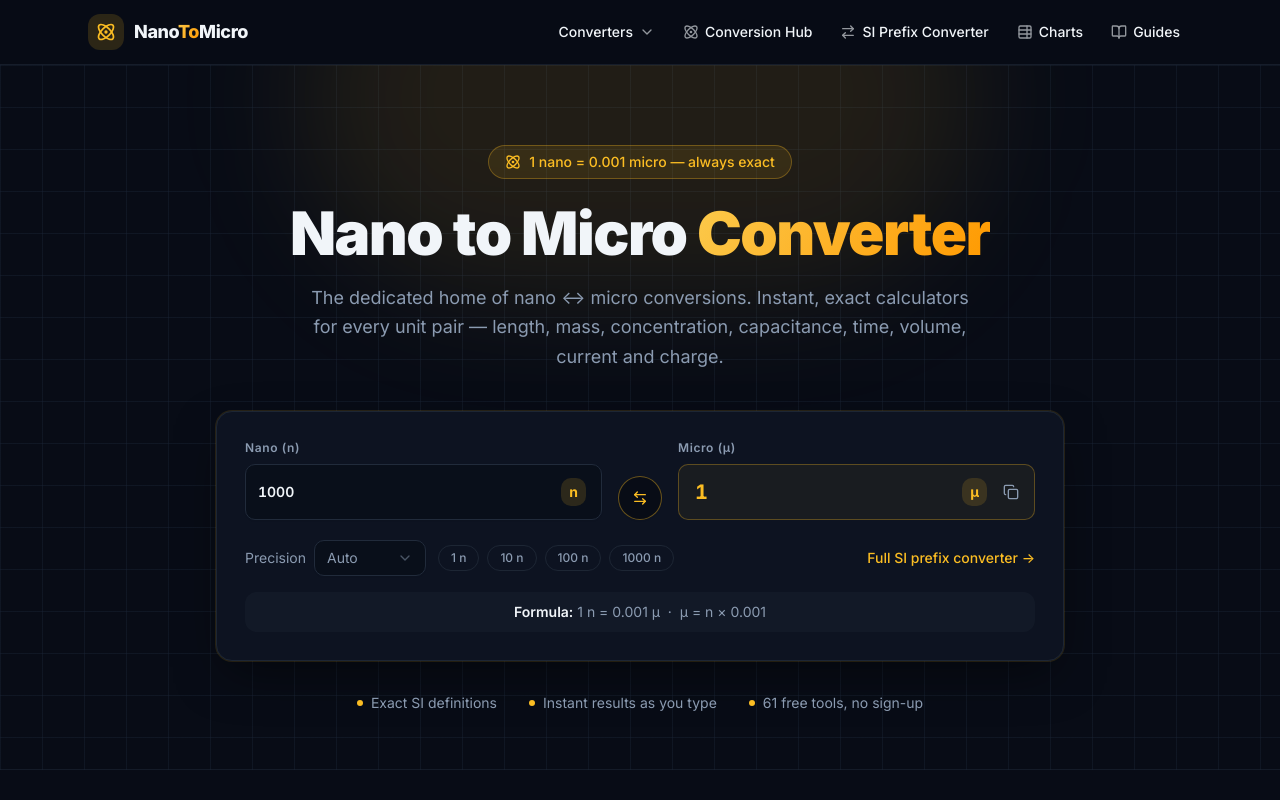
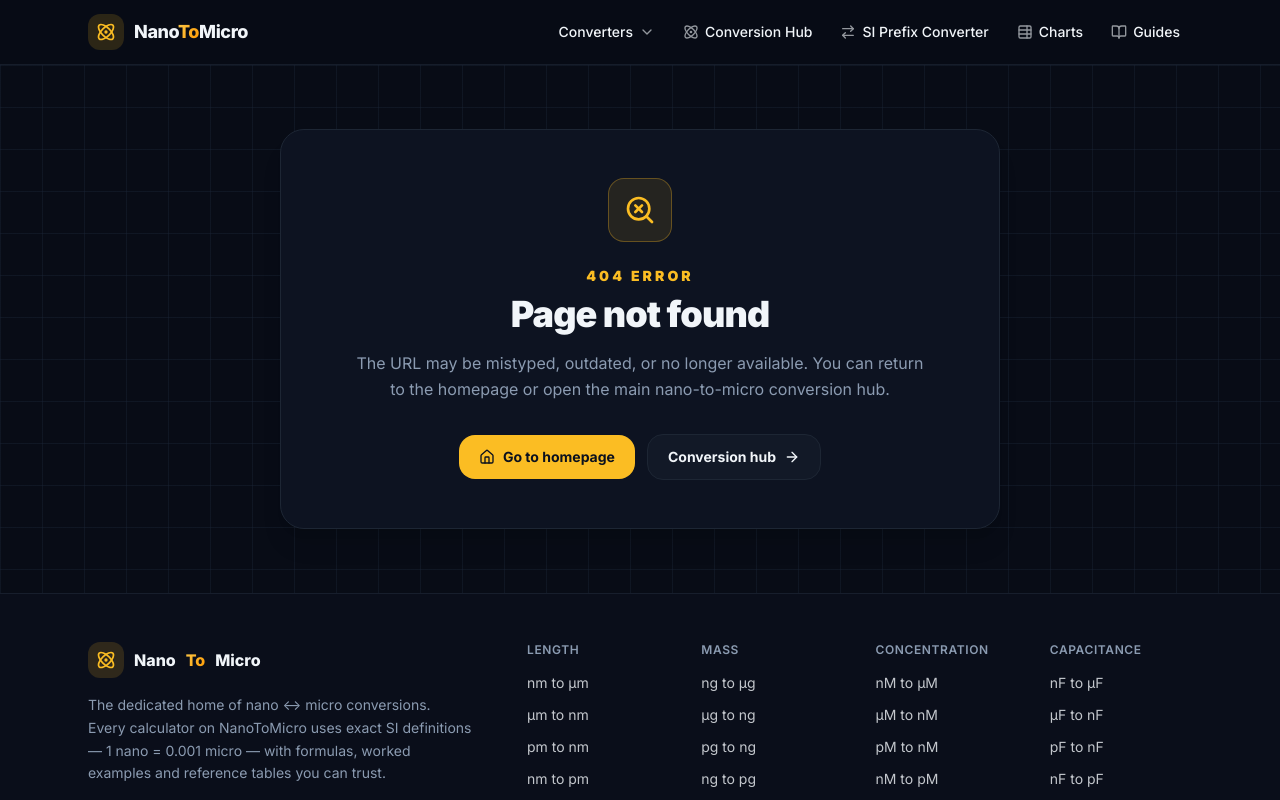
Before and after one commit to maryam-2021/NanoToMicro, a React (Vite) app in the folder app/: page /1 in a window 1280 px wide. Before the commit this address led to /. Shown: the top 800 px of the page. Built offline with nearby package versions, Linux system fonts and the light colour scheme.

Commit message:
Use guarded converter route

```diff
--- a/app/src/App.tsx
+++ b/app/src/App.tsx
@@ -2,7 +2,7 @@ import { useEffect } from 'react';
 import { Routes, Route, Navigate, useLocation } from 'react-router';
 import { Layout } from '@/components/Layout';
 import Home from '@/pages/Home';
-import ConverterPage from '@/pages/ConverterPage';
+import ConverterRoute from '@/pages/ConverterRoute';
 import PrefixConverterPage from '@/pages/PrefixConverterPage';
 import ChartsPage from '@/pages/ChartsPage';
 import GuidesIndexPage from '@/pages/GuidesIndexPage';
@@ -60,7 +60,7 @@ export default function App() {
         <Route path="/guides/capacitor-codes-explained" element={<CapacitorCodes />} />
         <Route path="/guides/mcg-vs-ug-vs-mg" element={<McgVsUgVsMg />} />
         <Route path="/guides/ns-vs-us-ms-latency-chart" element={<LatencyChart />} />
-        <Route path="/:slug" element={<ConverterPage />} />
+        <Route path="/:slug" element={<ConverterRoute />} />
         <Route path="*" element={<NotFoundPage />} />
       </Routes>
     </Layout>
```
